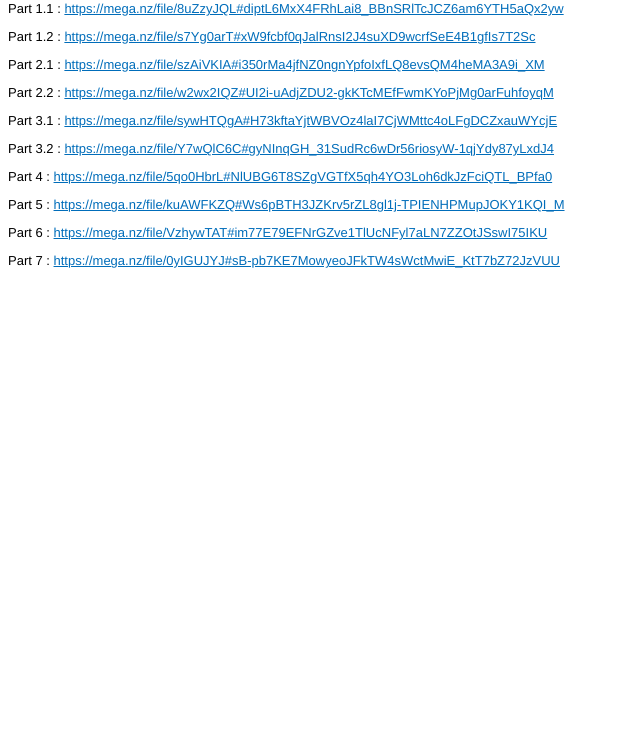
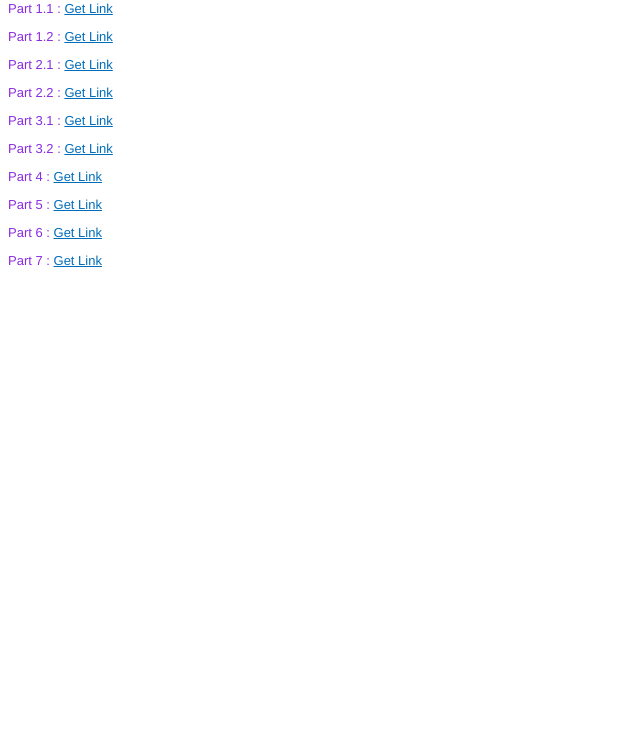
Before and after one commit to gutampsid/mts16gomg.github.io, a plain HTML site: page index.html in a window 1280 px wide. Shown: the part 54-800 px from the top of the page, without its empty margins (0-640 px from the left). Drawn offline with Linux system fonts and the light colour scheme.

Commit message:
Update index.html

```diff
--- a/index.html
+++ b/index.html
@@ -1,34 +1,25 @@
 <!DOCTYPE html PUBLIC "-//W3C//DTD XHTML 1.0 Transitional//EN" "http://www.w3.org/TR/xhtml1/DTD/xhtml1-transitional.dtd">
 <html xmlns="http://www.w3.org/1999/xhtml">
 <head>
-    <title>MLB The Show 16 [BCUS01089]-[Gutamps Official]</title>
+    <title>MLB The Show 16 [BCUS01089]-[Gutamps Official]    </title>
     <style type="text/css">
         body, table { font-family: Helvetica, Arial, sans-serif; font-size: 13px; }
         a { color: #006DBA; }
     </style>
-    <!--NUMBER--c8ynyjqm--NUMBER-->
-    <!--TYPE--RichText--TYPE-->
-    <!--PERMISSION--Readonly--PERMISSION-->
-    <!--ACCESS--Public--ACCESS-->
-    <!--PASSWORD----PASSWORD-->
-    <!--STATUS--Active--STATUS-->
-    <!--QUICKEDIT--False--QUICKEDIT-->
-    <!--QUICKEDITPASSWORD----QUICKEDITPASSWORD-->
-    <!--DATECREATED--2022-04-13 13:46:37--DATECREATED-->
-    <!--DATEUPDATED--2022-04-14 06:32:27--DATEUPDATED-->
-    <!--LABELS--MEGA--LABELS-->
 </head>
 <body>
 <h2>MLB The Show 16 [BCUS01089]-[Gutamps Official]</h2>
-<anotepad><p>Part 1.1 : <a href="https://mega.nz/file/8uZzyJQL#diptL6MxX4FRhLai8_BBnSRlTcJCZ6am6YTH5aQx2yw" target="_blank" rel="noopener">https://mega.nz/file/8uZzyJQL#diptL6MxX4FRhLai8_BBnSRlTcJCZ6am6YTH5aQx2yw</a></p>
-<p>Part 1.2 : <a href="https://mega.nz/file/s7Yg0arT#xW9fcbf0qJalRnsI2J4suXD9wcrfSeE4B1gfIs7T2Sc" target="_blank" rel="noopener">https://mega.nz/file/s7Yg0arT#xW9fcbf0qJalRnsI2J4suXD9wcrfSeE4B1gfIs7T2Sc</a></p>
-<p>Part 2.1 : <a href="https://mega.nz/file/szAiVKIA#i350rMa4jfNZ0ngnYpfoIxfLQ8evsQM4heMA3A9i_XM" target="_blank" rel="noopener">https://mega.nz/file/szAiVKIA#i350rMa4jfNZ0ngnYpfoIxfLQ8evsQM4heMA3A9i_XM</a></p>
-<p>Part 2.2 : <a href="https://mega.nz/file/w2wx2IQZ#UI2i-uAdjZDU2-gkKTcMEfFwmKYoPjMg0arFuhfoyqM" target="_blank" rel="noopener">https://mega.nz/file/w2wx2IQZ#UI2i-uAdjZDU2-gkKTcMEfFwmKYoPjMg0arFuhfoyqM</a></p>
-<p>Part 3.1 : <a href="https://mega.nz/file/sywHTQgA#H73kftaYjtWBVOz4laI7CjWMttc4oLFgDCZxauWYcjE" target="_blank" rel="noopener">https://mega.nz/file/sywHTQgA#H73kftaYjtWBVOz4laI7CjWMttc4oLFgDCZxauWYcjE</a></p>
-<p>Part 3.2 : <a href="https://mega.nz/file/Y7wQlC6C#gyNInqGH_31SudRc6wDr56riosyW-1qjYdy87yLxdJ4" target="_blank" rel="noopener">https://mega.nz/file/Y7wQlC6C#gyNInqGH_31SudRc6wDr56riosyW-1qjYdy87yLxdJ4</a></p>
-<p>Part 4 : <a href="https://mega.nz/file/5qo0HbrL#NlUBG6T8SZgVGTfX5qh4YO3Loh6dkJzFciQTL_BPfa0" target="_blank" rel="noopener">https://mega.nz/file/5qo0HbrL#NlUBG6T8SZgVGTfX5qh4YO3Loh6dkJzFciQTL_BPfa0</a></p>
-<p>Part 5 : <a href="https://mega.nz/file/kuAWFKZQ#Ws6pBTH3JZKrv5rZL8gl1j-TPIENHPMupJOKY1KQI_M" target="_blank" rel="noopener">https://mega.nz/file/kuAWFKZQ#Ws6pBTH3JZKrv5rZL8gl1j-TPIENHPMupJOKY1KQI_M</a></p>
-<p>Part 6 : <a href="https://mega.nz/file/VzhywTAT#im77E79EFNrGZve1TlUcNFyl7aLN7ZZOtJSswI75IKU" target="_blank" rel="noopener">https://mega.nz/file/VzhywTAT#im77E79EFNrGZve1TlUcNFyl7aLN7ZZOtJSswI75IKU</a></p>
-<p>Part 7 : <a href="https://mega.nz/file/0yIGUJYJ#sB-pb7KE7MowyeoJFkTW4sWctMwiE_KtT7bZ72JzVUU" target="_blank" rel="noopener">https://mega.nz/file/0yIGUJYJ#sB-pb7KE7MowyeoJFkTW4sWctMwiE_KtT7bZ72JzVUU</a></p></anotepad>
+    <style> body { color: blueviolet };
+    </style>
+<p>Part 1.1 : <a href="https://mega.nz/file/8uZzyJQL#diptL6MxX4FRhLai8_BBnSRlTcJCZ6am6YTH5aQx2yw" target="_blank" rel="noopener">Get Link</a></p>
+<p>Part 1.2 : <a href="https://mega.nz/file/I25SUKAS#j8UpDv4tQ_kPB380Yp-tE9jwIjM4qZXRvqjsylbZnVU" target="_blank" rel="noopener">Get Link</a></p>
+<p>Part 2.1 : <a href="https://mega.nz/file/szAiVKIA#i350rMa4jfNZ0ngnYpfoIxfLQ8evsQM4heMA3A9i_XM" target="_blank" rel="noopener">Get Link</a></p>
+<p>Part 2.2 : <a href="https://mega.nz/file/AnwCETxK#jPna2tWhsgJuNDEaYJma1-bHMeNu-b8uY1tx1r-QMmc" target="_blank" rel="noopener">Get Link</a></p>
+<p>Part 3.1 : <a href="https://mega.nz/file/sywHTQgA#H73kftaYjtWBVOz4laI7CjWMttc4oLFgDCZxauWYcjE" target="_blank" rel="noopener">Get Link</a></p>
+<p>Part 3.2 : <a href="https://mega.nz/file/czRGDQpI#BKCzy0JJfPCUklnf13VJ61nDSaYaMQX9Uh-hmeHF4_8" target="_blank" rel="noopener">Get Link</a></p>
+<p>Part 4 : <a href="https://mega.nz/file/5qo0HbrL#NlUBG6T8SZgVGTfX5qh4YO3Loh6dkJzFciQTL_BPfa0" target="_blank" rel="noopener">Get Link</a></p>
+<p>Part 5 : <a href="https://mega.nz/file/kuAWFKZQ#Ws6pBTH3JZKrv5rZL8gl1j-TPIENHPMupJOKY1KQI_M" target="_blank" rel="noopener">Get Link</a></p>
+<p>Part 6 : <a href="https://mega.nz/file/wmRVASpB#BnitInZTLwBGyDX2hovbm1FxYKC8BiaAkmMy2DdAs9E" target="_blank" rel="noopener">Get Link</a></p>
+<p>Part 7 : <a href="https://mega.nz/file/9noFybyQ#J1kTmXaNjvCvw3K68e0r2tsePLv5AHLAT8Kkz1-NYus" target="_blank" rel="noopener">Get Link</a></p>
 </body>
 </html>
```
